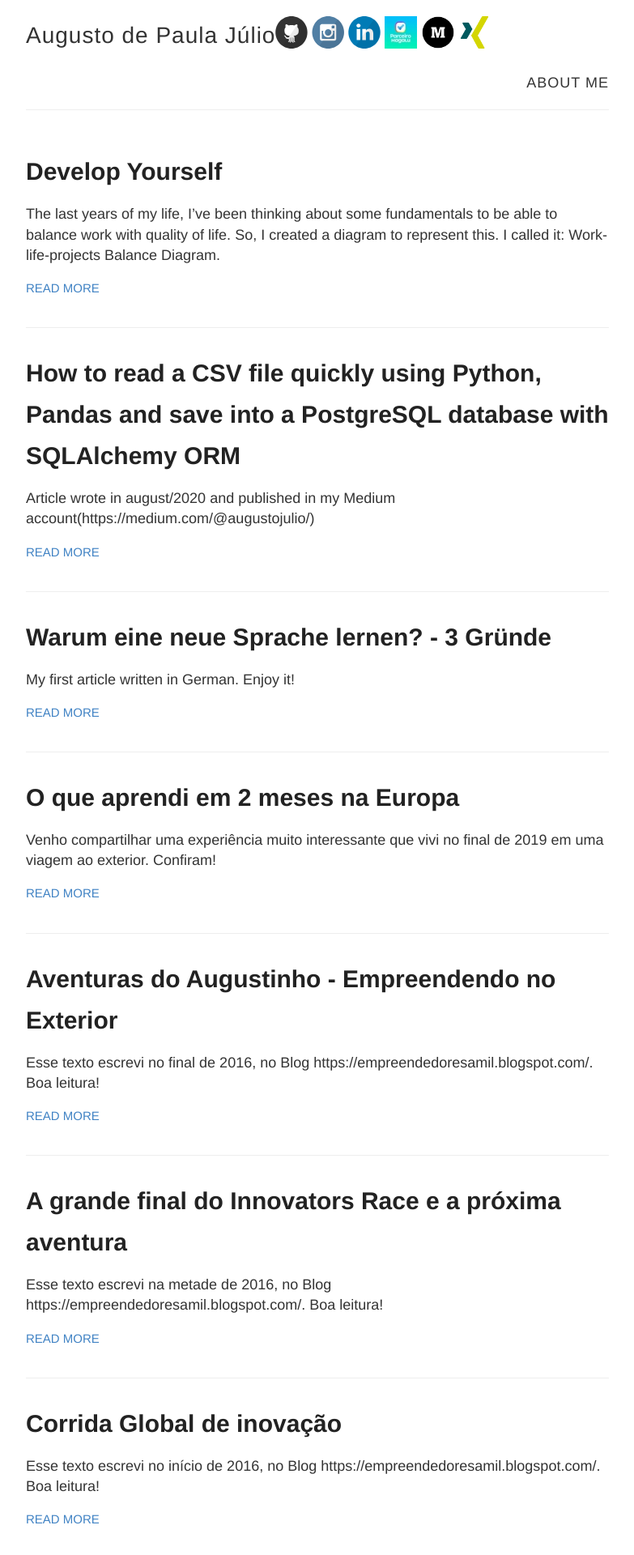
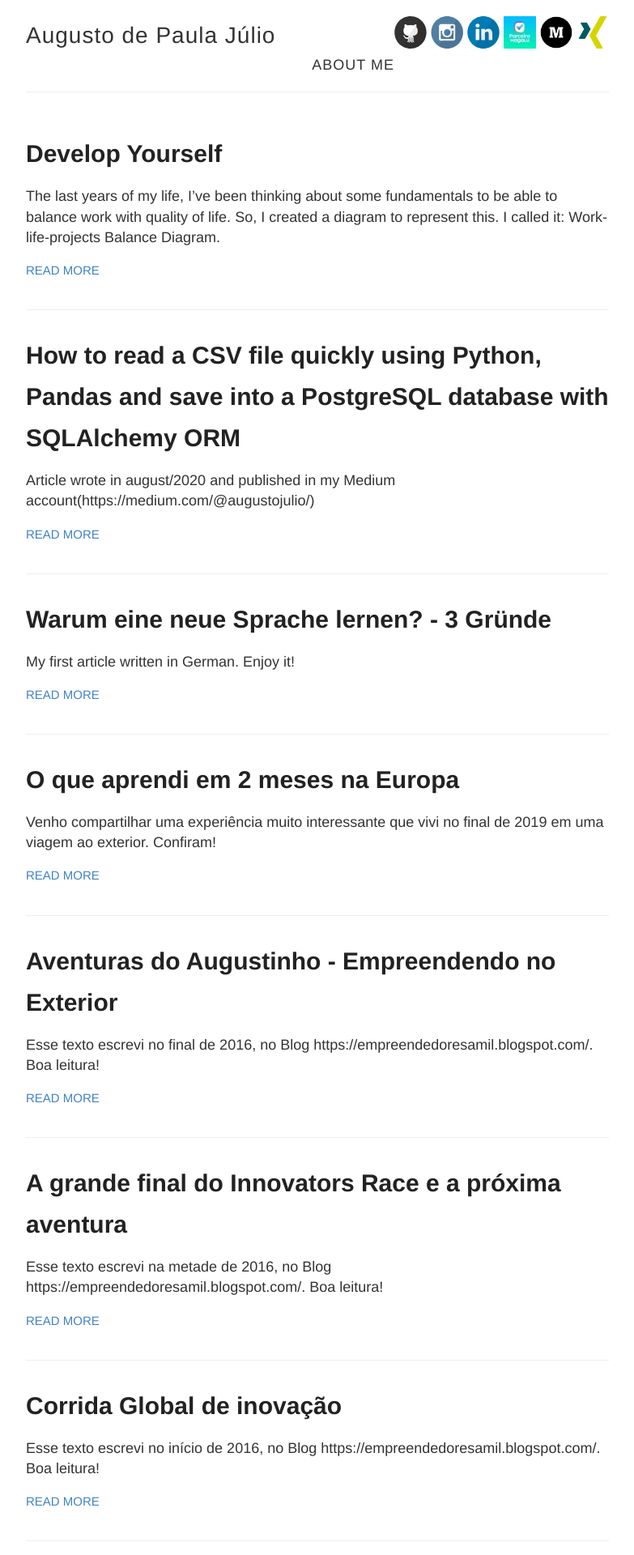
Before and after one commit to augustojulio/augustojulio.github.io, a Jekyll site: the page built from index.html, in a window 1280 px wide. Shown: the top 1920 px of the page at 81% size, without its empty margins (248-1031 px from the left). Built offline with Jekyll 4.4.1, drawn with Linux system fonts in a browser that asks for light colours.

Commit message:
Update icons header css

```diff
--- a/_layouts/default.html
+++ b/_layouts/default.html
@@ -35,6 +35,7 @@
           <div class="site-icons-header">
             {% include svg-icons.html %}
           </div>
+          <br>
 
           <div class="site-about-link">
             <nav>
--- a/style.scss
+++ b/style.scss
@@ -210,6 +210,16 @@ img {
   }
 }
 
+.site-icons-header {
+  float: right;
+
+  @include mobile {
+    float: none;
+    display: block;
+    margin: 0 auto;
+  }
+}
+
 .site-about-link {
   float: right;
 
```
